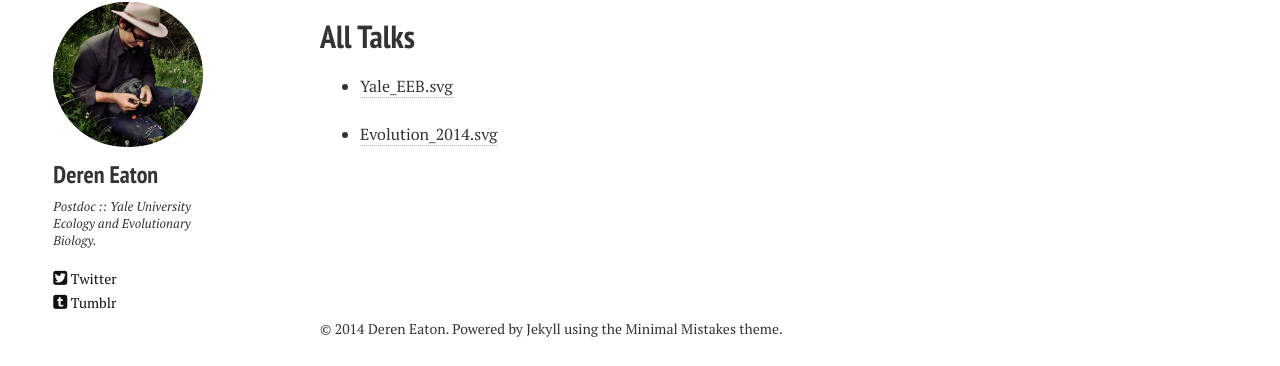
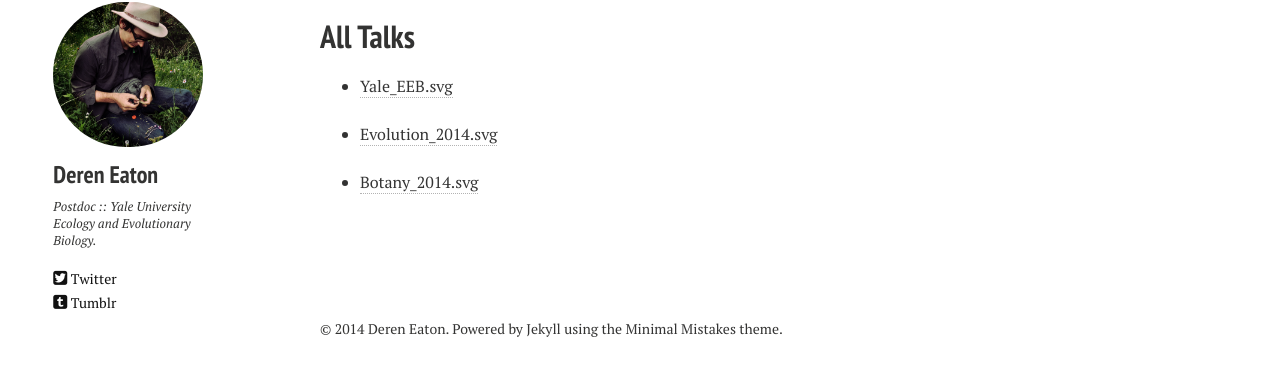
Before and after one commit to dereneaton/dereneaton.github.io, a Jekyll site: the page built from talks.md, in a window 1280 px wide. Shown: the part 82-448 px from the top of the page. Built offline with Jekyll 4.4.1, drawn with Linux system fonts in a browser that asks for light colours; Markdown is read by kramdown in place of the engine named in the settings.

Commit message:
added Botany talk link to talks page

```diff
--- a/talks.md
+++ b/talks.md
@@ -7,7 +7,8 @@ tags: [talks]
 ---
 
 
-
 + [Yale_EEB.svg](/talks/Yale_EEB.svg)
 
 + [Evolution_2014.svg](/talks/Eaton_Evo2014_final.svg)
+
++ [Botany_2014.svg](/talks/Eaton_Botany2014.svg)
```
